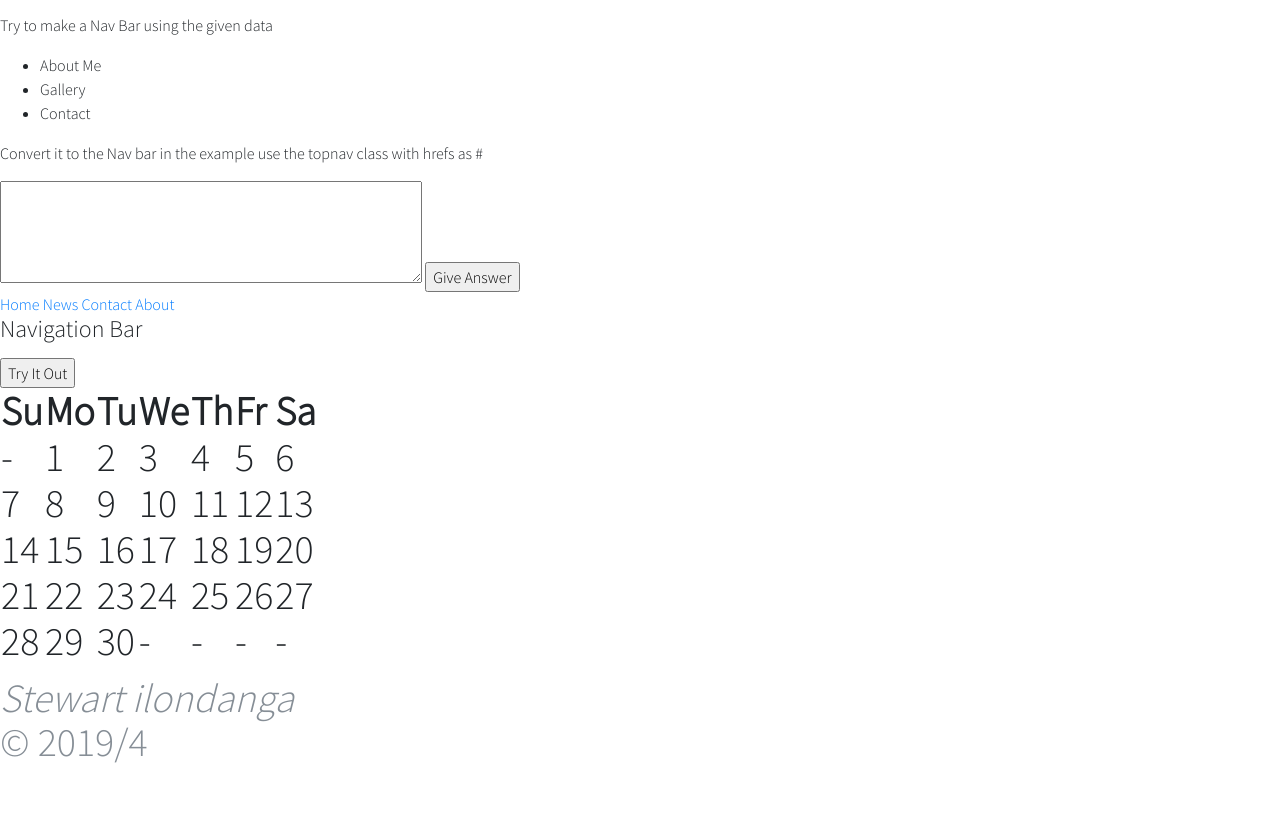
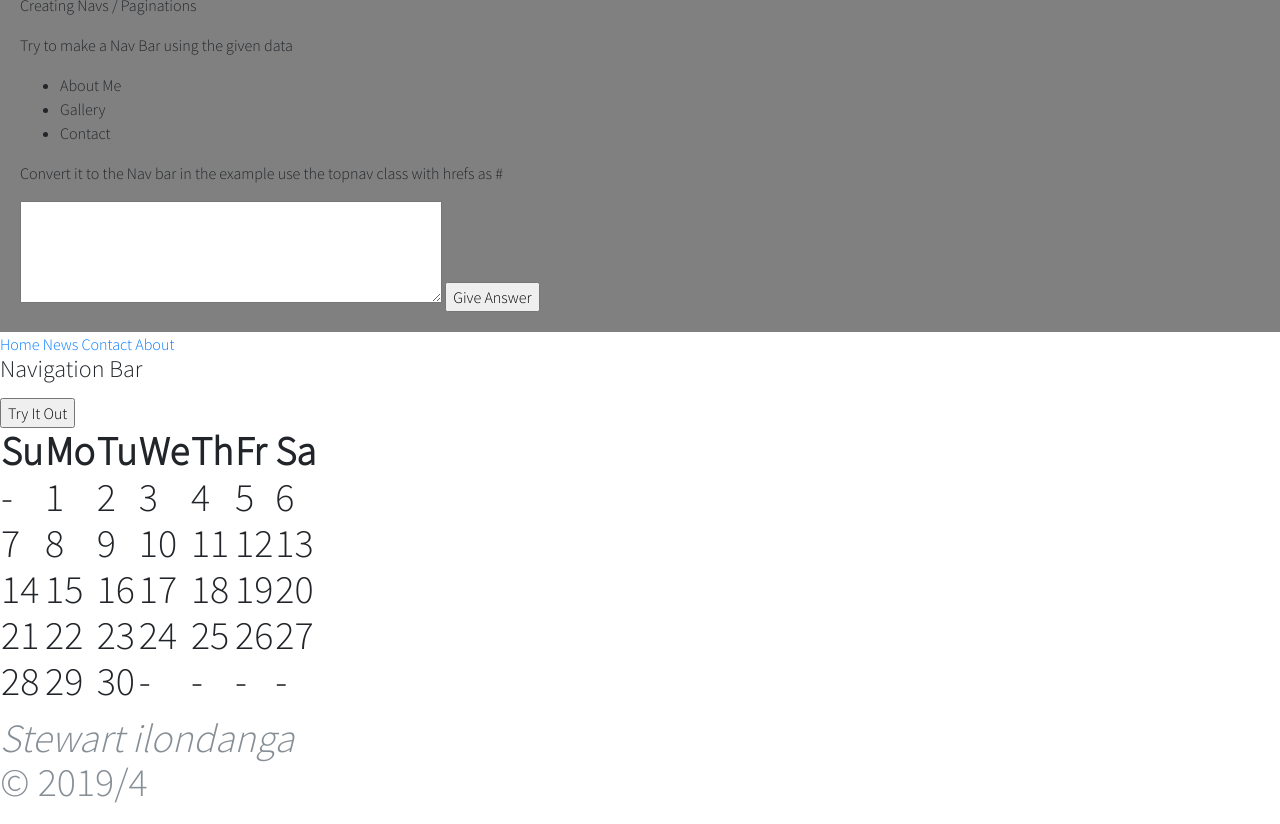
Before and after one commit to stewilondanga/link-page, a plain HTML site: page index.html in a window 1280 px wide. Shown: the part 79-903 px from the top of the page. Before the commit the page ends 863 px from the top, so only its background shows below. Drawn offline with nearby package versions, Linux system fonts and the light colour scheme.

Commit message:
add css/styles.css

```diff
--- a/css/styles.css
+++ b/css/styles.css
@@ -32,15 +32,14 @@ $boxHeight:400px;
   overflow: hidden;
 }
 
-/*
-.navs{
-  width:$boxWidth;
-  height:$boxHeight;
-  background-color:grey;
-  padding:20px;
+.navs {
+  width: $boxWidth;
+  height: $boxHeight;
+  background-color: grey;
+  padding: 20px;
+}
 
-}
-#inner{
+/*#inner{
   text-align:left;
 }
 
```
